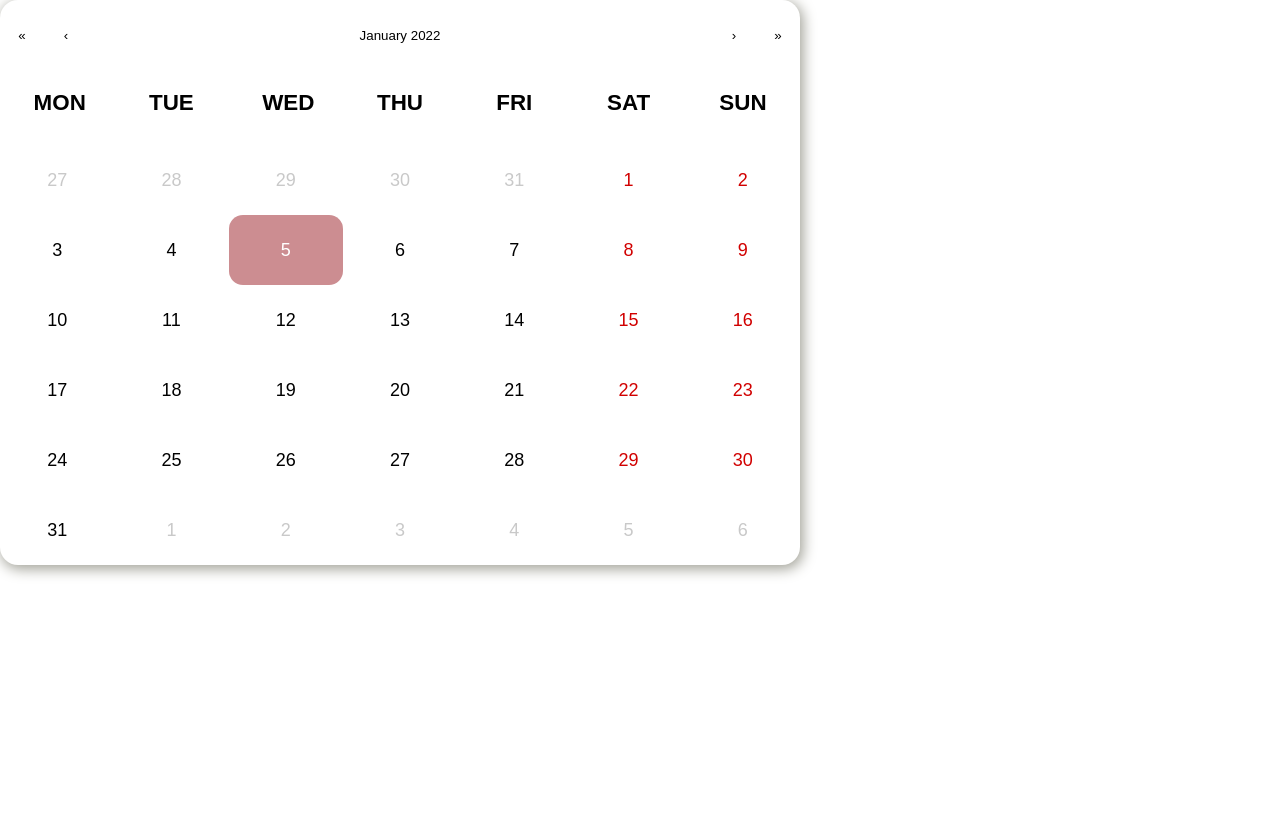
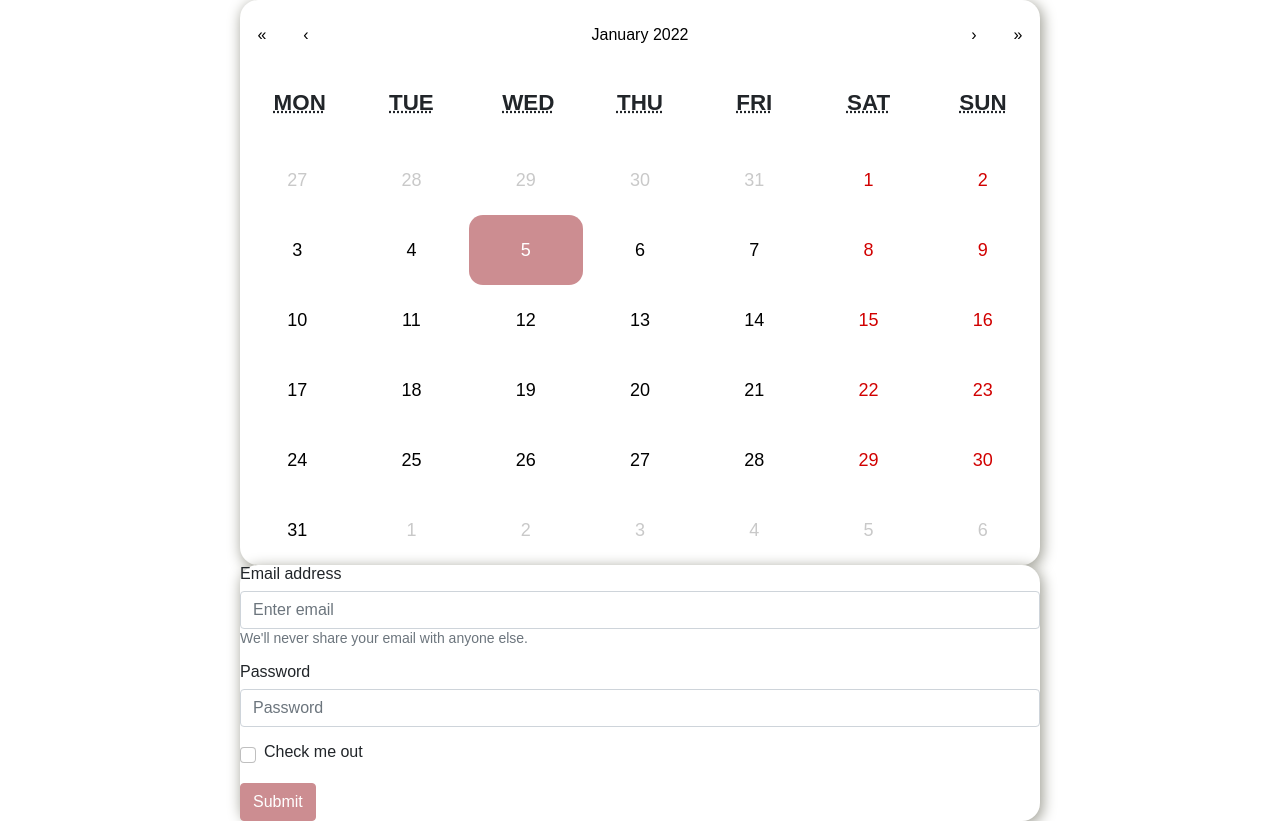
Before and after one commit to talebhammoude/react-calendar, a React (Create React App) app in the folder reactcalendarcomp/: page / in a window 1280 px wide. Before the commit the page ends 800 px from the top, so only its background shows below. Built offline with nearby package versions, Linux system fonts and the light colour scheme.

Commit message:
added form comp and style to it

```diff
--- a/reactcalendarcomp/package.json
+++ b/reactcalendarcomp/package.json
@@ -6,7 +6,9 @@
     "@testing-library/jest-dom": "^5.16.1",
     "@testing-library/react": "^12.1.2",
     "@testing-library/user-event": "^13.5.0",
+    "bootstrap": "^5.1.3",
     "react": "^17.0.2",
+    "react-bootstrap": "^2.1.0",
     "react-calendar": "^3.5.0",
     "react-dom": "^17.0.2",
     "react-scripts": "5.0.0",
--- a/reactcalendarcomp/src/App.js
+++ b/reactcalendarcomp/src/App.js
@@ -1,5 +1,6 @@
 import './App.css';
-import CalendarComp from './CalendarComp';
+import CalendarComp from './components/CalendarComp/CalendarComp';
+import Exampleform from './components/Exampleform/Exampleform';
 
 function App() {
 
@@ -8,6 +9,8 @@ function App() {
 
      <CalendarComp/>
 
+     <Exampleform />
+
     </div>
   );
 }
--- a/reactcalendarcomp/src/CalendarComp.css
+++ b/reactcalendarcomp/src/components/CalendarComp/CalendarComp.css
@@ -7,6 +7,7 @@
     font-family: Arial, Helvetica, sans-serif;
     line-height: 1.125em;
     box-shadow: 2px 3px 14px 1px #a0a096;
+    margin: auto;
   }
   .react-calendar--doubleView {
     width: 700px;
--- /dev/null
+++ b/reactcalendarcomp/src/components/Exampleform/Exampleform.css
@@ -0,0 +1,32 @@
+.form-dialog {
+    width: 800px;
+    max-width: 100%;
+    background: white;
+    border: 0px solid #a0a096;
+    border-radius: 18px;
+    font-family: Arial, Helvetica, sans-serif;
+    line-height: 1.125em;
+    box-shadow: 2px 3px 14px 1px #a0a096;
+    margin: auto;
+}
+
+
+
+.btn-primary {
+    color: #fff;
+    background-color: #cc8d91;
+    border-color: #cc8d91;
+}
+
+.btn-primary:hover {
+    color: #fff;
+    background-color: #cc8d91;
+    border-color: #cc8d91;
+
+}
+
+
+.form-check-input:checked {
+    background-color: #cc8d91;
+    border-color: #cc8d91;
+}
--- /dev/null
+++ b/reactcalendarcomp/src/components/Exampleform/Exampleform.jsx
@@ -0,0 +1,32 @@
+import 'bootstrap/dist/css/bootstrap.min.css';
+import {Form , Button} from "react-bootstrap";
+import "./Exampleform.css";
+
+function Exampleform() {
+  return (
+    <div className='form-dialog'>
+      <Form>
+        <Form.Group className="mb-3" controlId="formBasicEmail">
+          <Form.Label>Email address</Form.Label>
+          <Form.Control type="email" placeholder="Enter email" />
+          <Form.Text className="text-muted">
+            We'll never share your email with anyone else.
+          </Form.Text>
+        </Form.Group>
+
+        <Form.Group className="mb-3" controlId="formBasicPassword">
+          <Form.Label>Password</Form.Label>
+          <Form.Control type="password" placeholder="Password" />
+        </Form.Group>
+        <Form.Group className="mb-3" controlId="formBasicCheckbox">
+          <Form.Check type="checkbox" label="Check me out" />
+        </Form.Group>
+        <Button variant="primary" type="submit">
+          Submit
+        </Button>
+      </Form>
+    </div>
+  );
+}
+
+export default Exampleform;
```
Also changed, not shown: reactcalendarcomp/src/components/CalendarComp/CalendarComp.jsx (renamed from reactcalendarcomp/src/CalendarComp.jsx), 1 other file (tests, documents, lock files or other folders).
